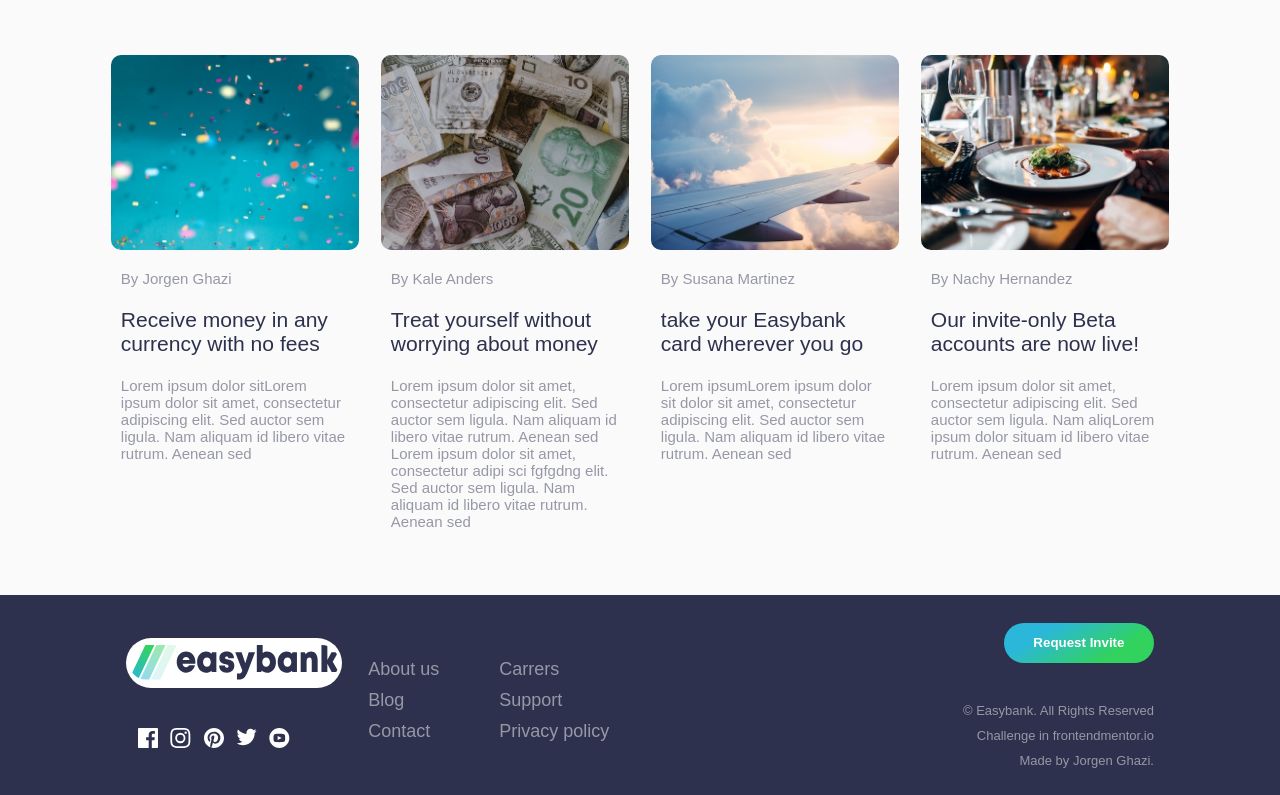
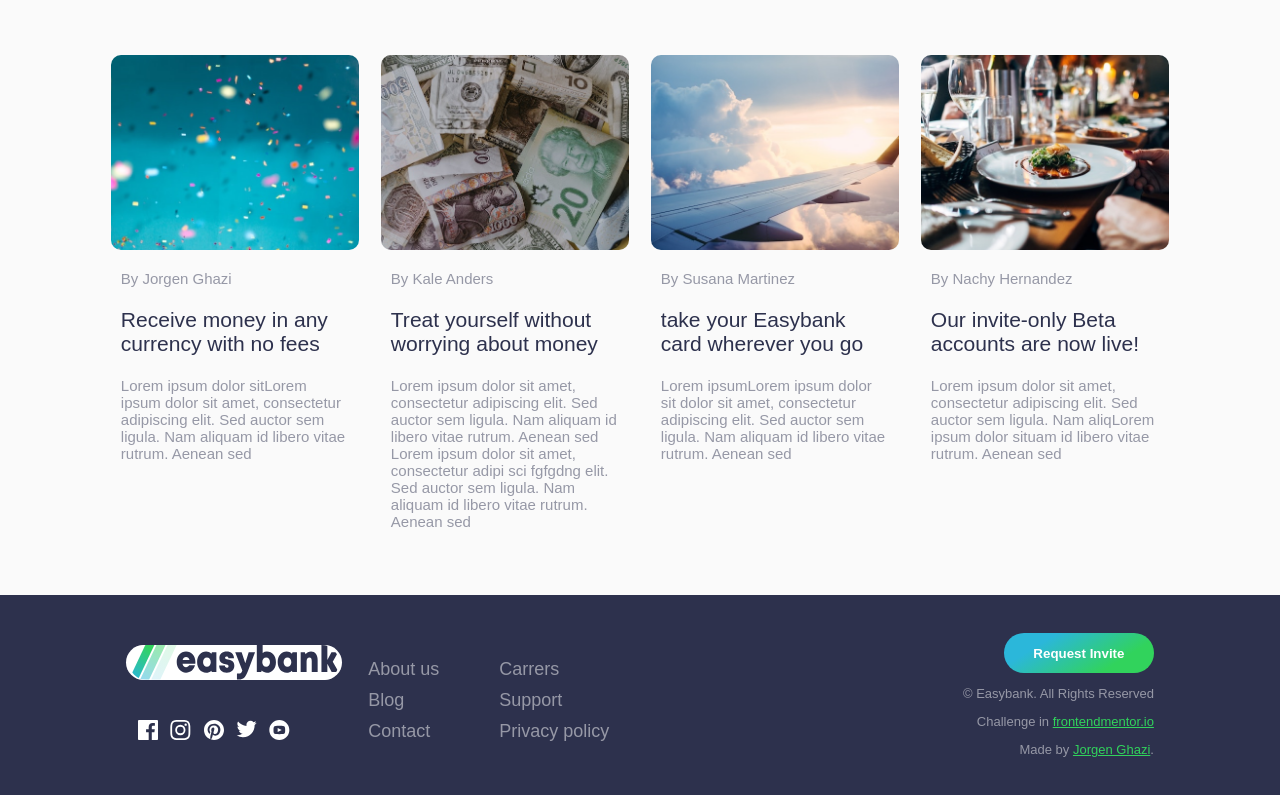
Before and after one commit to Ghazj/easybank-landing-page, a React (Create React App) app in the folder easybank/: page / in a window 1280 px wide. Shown: the part 1295-2090 px from the top of the page. Built offline with nearby package versions, Linux system fonts and the light colour scheme.

Commit message:
Se puen ultimos detalles. se vuelve a hacer build.

```diff
--- a/easybank/src/global-components/logo/logo.css
+++ b/easybank/src/global-components/logo/logo.css
@@ -1,16 +1,15 @@
-#logo{
+#logo {
     width: 210px;
     height: 35px;
-    background-color:
-    white;
+    background-color: white;
     border-radius: 30px;
 }
 
-.logo{
+.logo {
     display: flex;
     justify-content: center;
     align-items: center;
-    height: 50px;
+    height: 50%;
     background-color: white;
     border-radius: 50px;
 }
--- a/easybank/src/sections/bot-bar/botBar.js
+++ b/easybank/src/sections/bot-bar/botBar.js
@@ -18,11 +18,12 @@ function BotBar() {
             <div className="col3">
                 <RequestButton />
                 <p className="copyright">© Easybank. All Rights Reserved</p>
-                <p className="coder">Challenge in <a href="https://www.frontendmentor.io/challenges/easybank-landing-page-WaUhkoDN" target="_blank" rel="noopener noreferrer">frontendmentor.io</a></p>
-                <p className="coder">Made by <a href="https://www.linkedin.com/in/jorgen-ghazi/" target="_blank" rel="noopener noreferrer">Jorgen Ghazi</a>.</p>
+                <p className="copyright">Challenge in <a className="coder" href="https://www.frontendmentor.io/challenges/easybank-landing-page-WaUhkoDN" target="_blank" rel="noopener noreferrer">frontendmentor.io</a></p>
+                <p className="copyright">Made by <a className="coder" href="https://www.linkedin.com/in/jorgen-ghazi/" target="_blank" rel="noopener noreferrer">Jorgen Ghazi</a>.</p>
             </div>
         </div>
     )
 }
 
+
 export default BotBar;
--- a/easybank/src/sections/bot-bar/components/links.css
+++ b/easybank/src/sections/bot-bar/components/links.css
@@ -10,6 +10,16 @@
     margin-top: 10px;
 }
 
+.linka:link, .linka:visited {
+    color: hsl(233, 8%, 62%);
+    text-decoration: none;
+    cursor: pointer;
+}
+
+.linka:hover {
+    color: hsl(136, 65%, 51%);
+}
+
 @media only screen and (max-width: 1255px){
     .links{
         margin:0;
--- a/easybank/src/sections/bot-bar/styles.css
+++ b/easybank/src/sections/bot-bar/styles.css
@@ -1,4 +1,4 @@
-#botBar{
+#botBar {
     display: flex;
     flex-direction: row;
     justify-content: space-evenly;
@@ -10,50 +10,55 @@
     background-color: hsl(233, 26%, 24%);
 }
 
-
-
-.col1{
+.col1 {
     text-align: left;
     width: 20%;
 }
 
-.col2{
+.col2 {
     display: inline-flex;
     flex-direction: row;
     width: 400px;
 }
 
-.col3{
+.col3 {
     text-align: right;
     width: 33.3%;
 }
 
-.copyright{
+.copyright {
     font-size: 13px;
     color: hsl(233, 8%, 62%);
     margin-bottom: 0;
-    margin-top: 40px;
 }
 
-.coder{
+.coder {
     font-size: 13px;
     color: hsl(233, 8%, 62%);
     margin-bottom: 0;
     margin-top: 10px;
 }
 
-a:link, a:visited {
-    color:hsl(233, 8%, 62%);
+.a:link, .a:visited {
+    color: hsl(233, 8%, 62%);
     text-decoration: none;
     cursor: pointer;
 }
 
-a:hover{
+.a:hover {
     color: hsl(136, 65%, 51%);
 }
 
-@media only screen and (max-width: 1255px){
-    #botBar{
+.coder {
+    color: hsl(136, 65%, 51%);
+}
+
+.coder:hover {
+    color: hsl(192, 70%, 51%);
+}
+
+@media only screen and (max-width: 1255px) {
+    #botBar {
         display: flex;
         flex-direction: column;
         justify-content: space-evenly;
@@ -63,18 +68,18 @@ a:hover{
         padding-right: 100px;
         position: relative;
     }
-        .col3{
+    .col3 {
         text-align: center;
         width: 100%;
     }
-        .col2{
+    .col2 {
         display: flex;
         flex-direction: column;
         align-items: center;
         width: 100%;
         text-align: center;
     }
-        .col1{
+    .col1 {
         width: auto;
     }
 }
--- a/easybank/src/sections/latest-art/articles/styles.css
+++ b/easybank/src/sections/latest-art/articles/styles.css
@@ -1,40 +1,44 @@
-.article{
+.article {
     width: 25%;
     padding-left: 1%;
     padding-right: 1%;
 }
 
-.image{
+.image {
     width: 100%;
-height: 195px;
-object-fit: cover;
-border-radius: 10px;
+    height: 195px;
+    object-fit: cover;
+    border-radius: 10px;
 }
 
-.articleText{
+.articleText {
     padding-left: 10px;
     padding-right: 10px;
     text-align: left;
 }
 
-.tittleArt{
+.tittleArt {
     font-weight: 400;
     color: #2d314d;
 }
-.tittleArt:hover
-{color:hsl(136, 65%, 51%)}
 
-@media only screen and (max-width: 1255px){
-    .article{
-        width: 80%;
-        min-height: 500px;
+.tittleArt:hover {
+    color: hsl(136, 65%, 51%)
+}
+
+@media only screen and (max-width: 1255px) {
+    .article {
+        width: 100%;
         padding: 0;
-        margin-bottom: 50px;
     }
-
-    .image{
+    .image {
         width: 100%;
-        height: 50%;
-        border-radius: 10px;
+        height: auto;
+        border-radius: 5%;
+    }
+    .articleText {
+        padding-left: 5%;
+        padding-right: 5%;
+        text-align: left;
     }
 }
--- a/easybank/src/sections/latest-art/styles.css
+++ b/easybank/src/sections/latest-art/styles.css
@@ -1,41 +1,43 @@
-.latestArt{
+.latestArt {
     background-color: hsl(0, 0%, 98%);
     padding-left: 100px;
     padding-right: 100px;
     margin-bottom: 50px;
 }
 
-.articles{
+.articles {
     margin-top: 50px;
     display: flex;
     flex-direction: row;
     text-align: center
 }
 
-.tittleTextArt{
+.tittleTextArt {
     color: #2d314d;
     text-align: left;
 }
 
-.latestTittle{
+.latestTittle {
     font-weight: 400;
     margin-top: 55px;
 }
 
-@media only screen and (max-width: 1255px){
-    .latestArt{
+@media only screen and (max-width: 1255px) {
+    .latestArt {
+        background-color: hsl(0, 0%, 98%);
+        margin-bottom: 50px;
         padding-left: 5%;
         padding-right: 5%;
         text-align: center;
     }
-    .articles{
+    .articles {
+        margin-top: 50px;
         display: flex;
         flex-direction: column;
-        justify-content: center;
         align-items: center;
-        text-align: center;
+        justify-content: space-evenly;
     }
-    .latestTittle{
+    .latestTittle {
         text-align: center;
     }
 }
--- a/easybank/src/sections/top-bar/styles.css
+++ b/easybank/src/sections/top-bar/styles.css
@@ -1,8 +1,8 @@
-#topBar{
+#topBar {
     position: relative;
     display: flex;
     flex-direction: row;
-    justify-content: space-evenly;
+    justify-content: space-around;
     align-items: center;
     background-color: hsl(0, 0%, 100%);
     width: 100%;
@@ -10,7 +10,7 @@
     z-index: 5;
 }
 
-#icon{
+#icon {
     display: none;
 }
 
@@ -18,8 +18,10 @@
     background-color: hsl(233, 8%, 62%);
 } */
 
-@media only screen and (max-width: 800px){
-    #icon{
+@media only screen and (max-width: 800px) {
+    #icon {
         display: inline;
+        width: 20px;
+        height: 20px;
     }
 }
```
Lines whose indentation alone changed are shown as unchanged.
